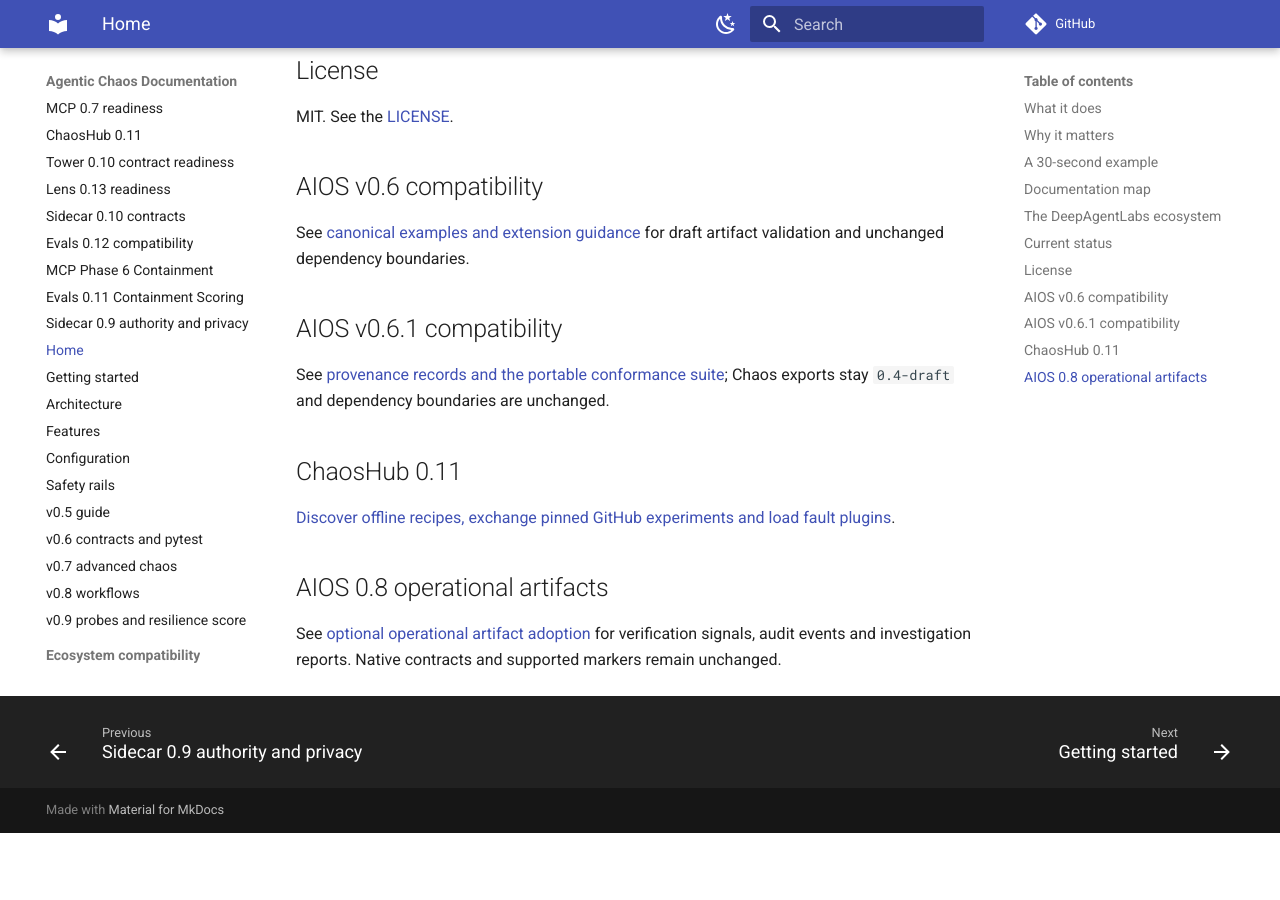
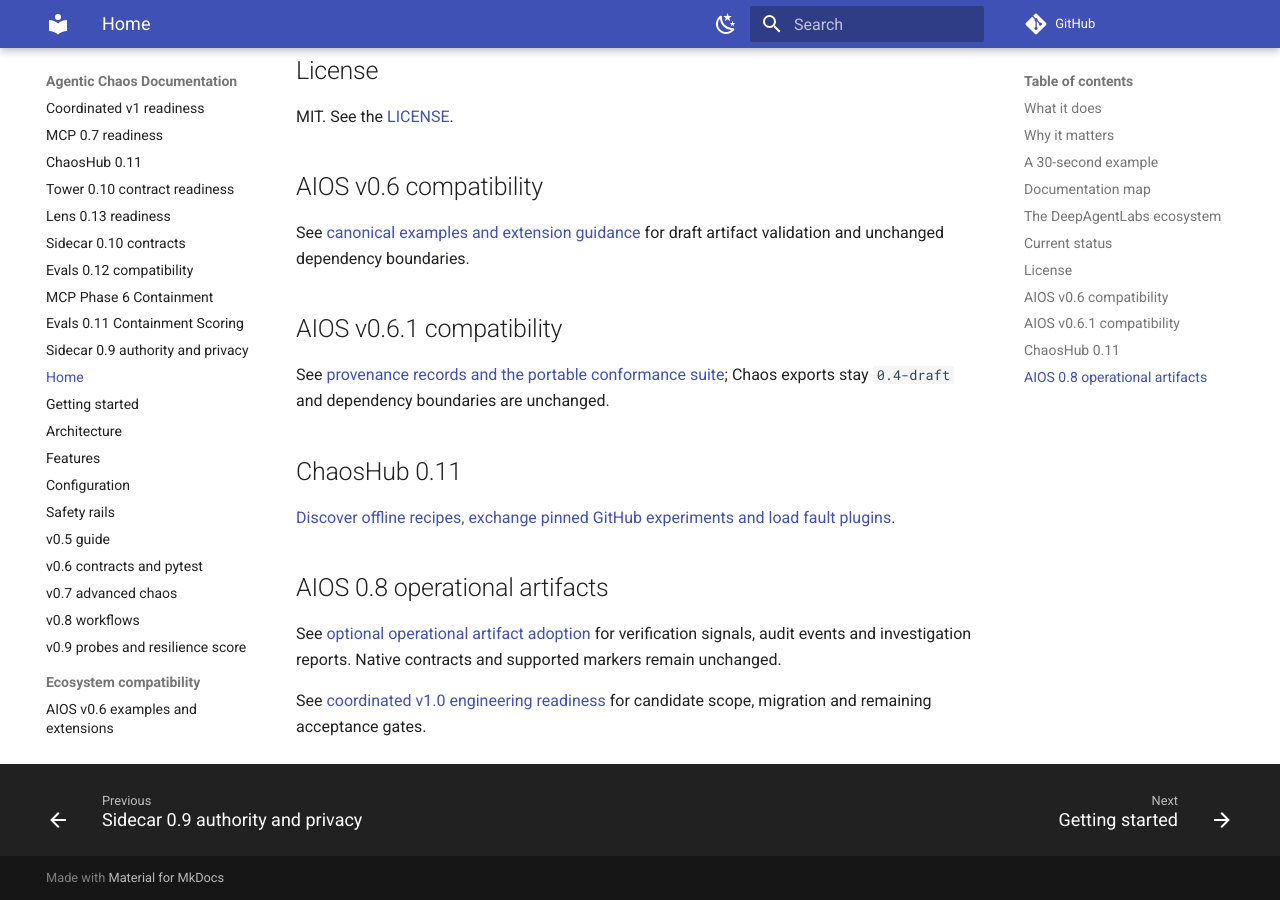
Before and after one commit to DeepAgentLabs/agentic-chaos, an MkDocs documentation site: the page built from docs/index.md, in a window 1280 px wide and 900 px high, scrolled down 3039 px. Built offline with MkDocs 1.6.1 and Material for MkDocs 9.7.7, drawn with Linux system fonts in a browser that asks for light colours; comment, search, counter and statistics services are not loaded; before the commit the page ends 3872 px from its top, so only the background shows below that.

Commit message:
docs: define coordinated candidate interoperability and release boundaries

```diff
--- a/docs/index.md
+++ b/docs/index.md
@@ -123,3 +123,5 @@ Chaos exports stay `0.4-draft` and dependency boundaries are unchanged.
 ## AIOS 0.8 operational artifacts
 
 See [optional operational artifact adoption](aios-0.8-operational-artifacts.md) for verification signals, audit events and investigation reports. Native contracts and supported markers remain unchanged.
+
+See [coordinated v1.0 engineering readiness](coordinated-v1-readiness.md) for candidate scope, migration and remaining acceptance gates.
--- a/mkdocs.yml
+++ b/mkdocs.yml
@@ -54,6 +54,7 @@ plugins:
   - search
 
 nav:
+  - Coordinated v1 readiness: coordinated-v1-readiness.md
   - MCP 0.7 readiness: mcp-0.7-readiness.md
   - ChaosHub 0.11: v0.11.md
   - Tower 0.10 contract readiness: tower-0.10-compatibility.md
```
Also changed, not shown: docs/coordinated-v1-readiness.md (added, +16 -0 lines).
